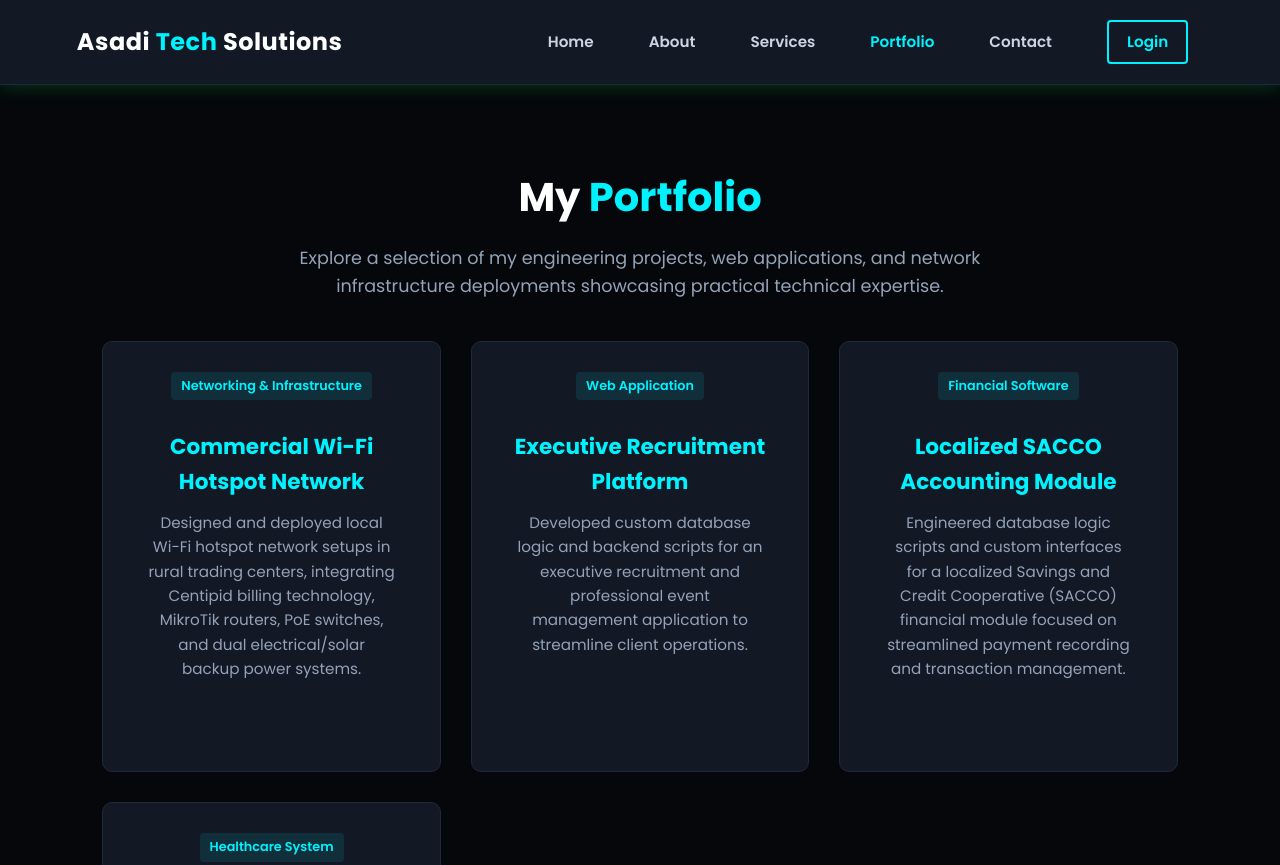
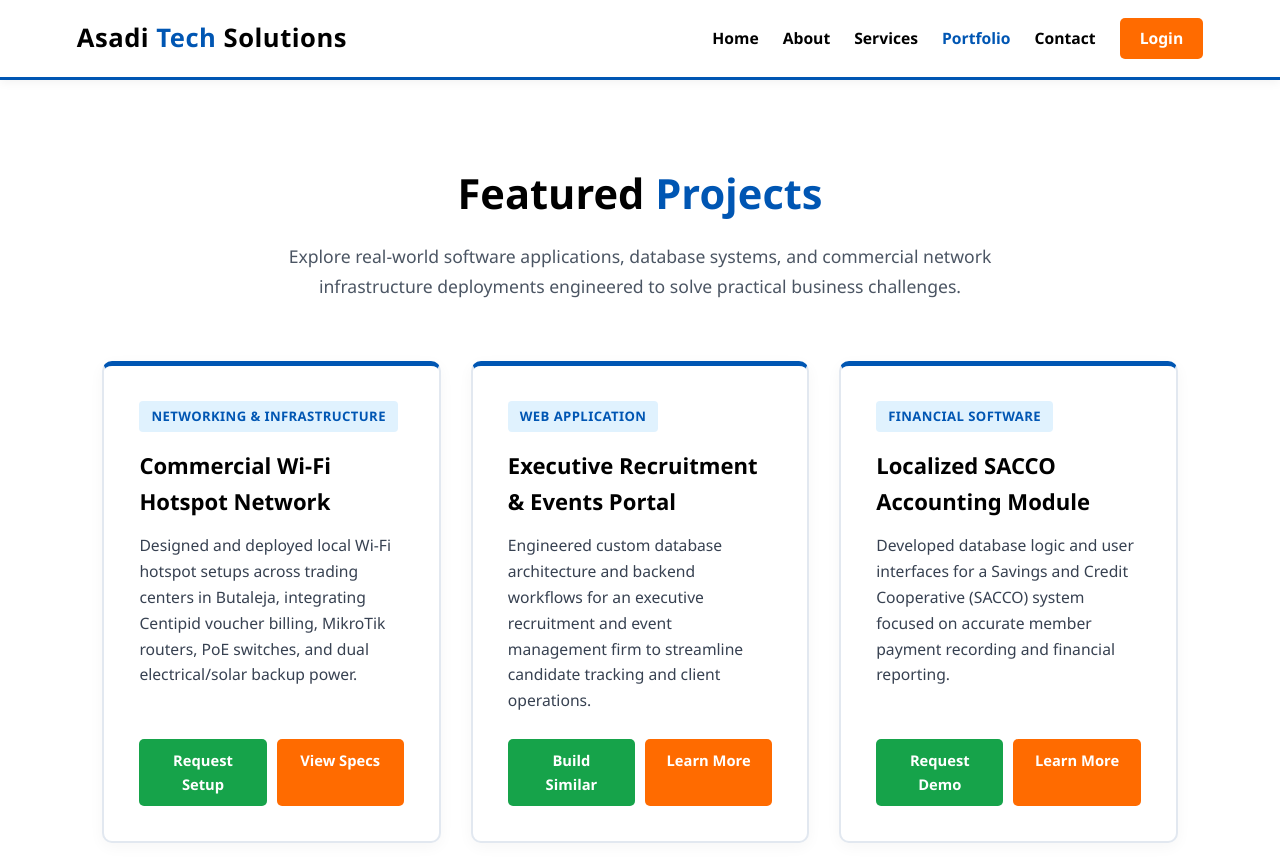
Before and after one commit to biiro123/AsaditechSolutions, a plain HTML site: page portfolio.html in a window 1280 px wide. Shown: the top 865 px of the page. Drawn offline with Linux system fonts and the light colour scheme.

Commit message:
Update portfolio.html

```diff
--- a/portfolio.html
+++ b/portfolio.html
@@ -4,66 +4,69 @@
   <meta charset="UTF-8" />
   <meta name="viewport" content="width=device-width, initial-scale=1.0" />
   <title>Portfolio | Asadi Tech Solutions</title>
-  <link rel="stylesheet" href="style.css" />
   <style>
-    /* Modern Wide-Screen Layout & Striking Aesthetics */
+    /* Reset & Theme Styles (White, Blue, Black + Orange & Green Buttons) */
     * { box-sizing: border-box; margin: 0; padding: 0; }
     body {
       font-family: 'Segoe UI', Tahoma, Geneva, Verdana, sans-serif;
-      background-color: #0b0e14;
-      color: #f8fafc;
+      background-color: #ffffff;
+      color: #111827;
       line-height: 1.6;
       width: 100%;
       overflow-x: hidden;
     }
 
-    /* Navigation Bar */
+    /* Strictly Horizontal Navigation Bar */
     header {
       display: flex !important;
+      flex-direction: row !important;
       justify-content: space-between !important;
       align-items: center !important;
-      padding: 20px 6% !important;
-      background-color: #121824 !important;
-      border-bottom: 1px solid #1e293b !important;
+      padding: 18px 6% !important;
+      background-color: #ffffff !important;
+      border-bottom: 3px solid #0056b3 !important;
       position: sticky;
       top: 0;
       z-index: 1000;
       width: 100%;
+      box-shadow: 0 2px 10px rgba(0, 0, 0, 0.06);
     }
     .logo {
-      font-size: 1.5rem;
-      font-weight: bold;
-      color: #ffffff;
+      font-size: 1.6rem;
+      font-weight: 800;
+      color: #000000;
       letter-spacing: 0.5px;
+      white-space: nowrap;
     }
-    .logo span { color: #00f2fe; }
+    .logo span { color: #0056b3; }
     nav {
-      display: flex;
-      align-items: center;
-      gap: 25px;
+      display: flex !important;
+      flex-direction: row !important;
+      align-items: center !important;
+      gap: 24px !important;
       flex-wrap: wrap;
     }
     nav a {
-      text-decoration: none;
-      color: #cbd5e1;
-      font-weight: 600;
-      font-size: 0.95rem;
-      transition: color 0.3s ease;
+      text-decoration: none !important;
+      color: #000000 !important;
+      font-weight: 600 !important;
+      font-size: 0.98rem !important;
+      transition: color 0.2s ease;
     }
     nav a:hover, nav a.active {
-      color: #00f2fe;
+      color: #0056b3 !important;
     }
     .login-btn {
-      background: transparent;
-      border: 2px solid #00f2fe;
-      color: #00f2fe;
-      padding: 8px 18px;
-      border-radius: 4px;
-      transition: all 0.3s ease;
+      background-color: #ff6b00 !important;
+      color: #ffffff !important;
+      padding: 8px 20px !important;
+      border-radius: 5px !important;
+      font-weight: bold !important;
+      transition: background-color 0.2s ease;
     }
     .login-btn:hover {
-      background: #00f2fe;
-      color: #0b0e14;
+      background-color: #e05e00 !important;
+      color: #ffffff !important;
     }
 
     /* Portfolio Section */
@@ -72,84 +75,161 @@
       max-width: 1400px;
       margin: 0 auto;
     }
-    .portfolio-container h2 {
-      font-size: 2.5rem;
+    .section-header {
+      text-align: center;
+      max-width: 800px;
+      margin: 0 auto 60px auto;
+    }
+    .section-header h2 {
+      font-size: 2.6rem;
+      font-weight: 800;
       margin-bottom: 15px;
-      color: #ffffff;
-      text-align: center;
+      color: #000000;
     }
-    .portfolio-container h2 span { color: #00f2fe; }
-    .portfolio-subtitle {
-      font-size: 1.15rem;
-      color: #94a3b8;
-      max-width: 800px;
-      margin: 0 auto 50px auto;
-      text-align: center;
+    .section-header h2 span { color: #0056b3; }
+    .section-header p {
+      color: #4b5563;
+      font-size: 1.1rem;
       line-height: 1.7;
     }
 
-    /* Portfolio Grid */
+    /* Portfolio Cards Grid */
     .portfolio-grid {
       display: grid;
-      grid-template-columns: repeat(auto-fit, minmax(280px, 1fr));
+      grid-template-columns: repeat(auto-fit, minmax(300px, 1fr));
       gap: 30px;
     }
-    .portfolio-item {
-      background-color: #121824;
-      border: 1px solid #1e293b;
+    .portfolio-card {
+      background-color: #ffffff;
+      border: 2px solid #e2e8f0;
+      border-top: 5px solid #0056b3;
       border-radius: 10px;
-      padding: 30px;
-      transition: transform 0.3s, border-color 0.3s;
+      padding: 35px;
+      transition: transform 0.3s, box-shadow 0.3s, border-color 0.3s;
+      box-shadow: 0 4px 15px rgba(0, 0, 0, 0.04);
       display: flex;
       flex-direction: column;
       justify-content: space-between;
     }
-    .portfolio-item:hover {
-      transform: translateY(-5px);
-      border-color: #00f2fe;
-    }
-    .portfolio-item h3 {
-      font-size: 1.35rem;
-      margin-bottom: 12px;
-      color: #00f2fe;
-    }
-    .portfolio-item p {
-      color: #94a3b8;
-      font-size: 0.95rem;
-      line-height: 1.6;
+    .portfolio-card:hover {
+      transform: translateY(-6px);
+      box-shadow: 0 12px 30px rgba(0, 86, 179, 0.12);
+      border-color: #0056b3;
     }
     .badge {
       display: inline-block;
-      background: rgba(0, 242, 254, 0.1);
-      color: #00f2fe;
-      padding: 4px 10px;
+      background-color: #e0f2fe;
+      color: #0056b3;
+      padding: 5px 12px;
       border-radius: 4px;
-      font-size: 0.8rem;
-      font-weight: 600;
+      font-size: 0.82rem;
+      font-weight: 700;
+      margin-bottom: 16px;
+      text-transform: uppercase;
+      letter-spacing: 0.4px;
+      width: fit-content;
+    }
+    .portfolio-card h3 {
+      font-size: 1.38rem;
+      margin-bottom: 14px;
+      color: #000000;
+    }
+    .portfolio-card p {
+      color: #374151;
+      font-size: 0.98rem;
+      margin-bottom: 25px;
+      line-height: 1.65;
+    }
+    .card-actions {
+      display: flex;
+      gap: 10px;
+      flex-wrap: wrap;
+    }
+    .btn-green {
+      background-color: #16a34a;
+      color: #ffffff;
+      padding: 10px 20px;
+      border-radius: 5px;
+      text-decoration: none;
+      font-weight: bold;
+      font-size: 0.92rem;
+      transition: background-color 0.2s;
+      flex: 1;
+      text-align: center;
+    }
+    .btn-green:hover {
+      background-color: #15803d;
+    }
+    .btn-orange {
+      background-color: #ff6b00;
+      color: #ffffff;
+      padding: 10px 20px;
+      border-radius: 5px;
+      text-decoration: none;
+      font-weight: bold;
+      font-size: 0.92rem;
+      transition: background-color 0.2s;
+      flex: 1;
+      text-align: center;
+    }
+    .btn-orange:hover {
+      background-color: #e05e00;
+    }
+
+    /* High-Contrast Black & Blue CTA Section */
+    .cta-strip {
+      background-color: #000000;
+      color: #ffffff;
+      padding: 60px 8%;
+      text-align: center;
+      border-top: 4px solid #0056b3;
+      margin-top: 80px;
+    }
+    .cta-strip h2 {
+      font-size: 2.1rem;
       margin-bottom: 15px;
-      width: fit-content;
+      color: #ffffff;
+    }
+    .cta-strip h2 span { color: #38bdf8; }
+    .cta-strip p {
+      color: #e5e7eb;
+      max-width: 650px;
+      margin: 0 auto 30px auto;
+      font-size: 1.1rem;
+    }
+    .cta-buttons {
+      display: flex;
+      justify-content: center;
+      gap: 16px;
+      flex-wrap: wrap;
+    }
+    .cta-buttons .btn-green,
+    .cta-buttons .btn-orange {
+      flex: initial;
+      padding: 14px 30px;
+      font-size: 1rem;
     }
 
     /* Footer */
     footer {
       text-align: center;
-      padding: 30px;
-      background-color: #121824;
-      color: #64748b;
-      border-top: 1px solid #1e293b;
+      padding: 25px;
+      background-color: #0056b3;
+      color: #ffffff;
+      font-weight: 500;
       font-size: 0.95rem;
-      margin-top: 60px;
     }
 
     @media (max-width: 768px) {
-      .portfolio-container h2 { font-size: 2rem; }
-      header { padding: 15px 5%; }
+      header { padding: 15px 4% !important; }
+      nav { gap: 14px !important; }
+      .section-header h2 { font-size: 2.1rem; }
     }
   </style>
 </head>
 <body>
 
-  <!-- Navigation Bar -->
+  <!-- Horizontal Navigation Bar -->
   <header>
     <div class="logo">Asadi <span>Tech</span> Solutions</div>
     <nav>
@@ -164,53 +244,79 @@
 
   <!-- Portfolio Section -->
   <section class="portfolio-section">
-    <div class="portfolio-container">
-      <h2>My <span>Portfolio</span></h2>
-      <p class="portfolio-subtitle">Explore a selection of my engineering projects, web applications, and network infrastructure deployments showcasing practical technical expertise.</p>
+    <div class="section-header">
+      <h2>Featured <span>Projects</span></h2>
+      <p>Explore real-world software applications, database systems, and commercial network infrastructure deployments engineered to solve practical business challenges.</p>
+    </div>
 
     <div class="portfolio-grid">
       <!-- Project 1 -->
-        <div class="portfolio-item">
+      <div class="portfolio-card">
         <div>
           <span class="badge">Networking & Infrastructure</span>
           <h3>Commercial Wi-Fi Hotspot Network</h3>
-            <p>Designed and deployed local Wi-Fi hotspot network setups in rural trading centers, integrating Centipid billing technology, MikroTik routers, PoE switches, and dual electrical/solar backup power systems.</p>
+          <p>Designed and deployed local Wi-Fi hotspot setups across trading centers in Butaleja, integrating Centipid voucher billing, MikroTik routers, PoE switches, and dual electrical/solar backup power.</p>
+        </div>
+        <div class="card-actions">
+          <a href="contact.html" class="btn-green">Request Setup</a>
+          <a href="services.html" class="btn-orange">View Specs</a>
         </div>
       </div>
 
       <!-- Project 2 -->
-        <div class="portfolio-item">
+      <div class="portfolio-card">
         <div>
           <span class="badge">Web Application</span>
-            <h3>Executive Recruitment Platform</h3>
-            <p>Developed custom database logic and backend scripts for an executive recruitment and professional event management application to streamline client operations.</p>
+          <h3>Executive Recruitment & Events Portal</h3>
+          <p>Engineered custom database architecture and backend workflows for an executive recruitment and event management firm to streamline candidate tracking and client operations.</p>
+        </div>
+        <div class="card-actions">
+          <a href="contact.html" class="btn-green">Build Similar</a>
+          <a href="services.html" class="btn-orange">Learn More</a>
         </div>
       </div>
 
       <!-- Project 3 -->
-        <div class="portfolio-item">
+      <div class="portfolio-card">
         <div>
           <span class="badge">Financial Software</span>
           <h3>Localized SACCO Accounting Module</h3>
-            <p>Engineered database logic scripts and custom interfaces for a localized Savings and Credit Cooperative (SACCO) financial module focused on streamlined payment recording and transaction management.</p>
+          <p>Developed database logic and user interfaces for a Savings and Credit Cooperative (SACCO) system focused on accurate member payment recording and financial reporting.</p>
+        </div>
+        <div class="card-actions">
+          <a href="contact.html" class="btn-green">Request Demo</a>
+          <a href="services.html" class="btn-orange">Learn More</a>
         </div>
       </div>
 
       <!-- Project 4 -->
-        <div class="portfolio-item">
+      <div class="portfolio-card">
         <div>
           <span class="badge">Healthcare System</span>
           <h3>Mpumude Clinic & Laboratory System</h3>
-            <p>Constructed local database applications and record-keeping software tailored for clinical patient record management and laboratory diagnostic tracking.</p>
+          <p>Constructed a custom local database application for clinical patient record management, consultation tracking, and laboratory diagnostic workflows.</p>
         </div>
+        <div class="card-actions">
+          <a href="contact.html" class="btn-green">Request Demo</a>
+          <a href="services.html" class="btn-orange">Learn More</a>
         </div>
       </div>
     </div>
   </section>
 
+  <!-- High-Contrast Black & Blue CTA Strip -->
+  <section class="cta-strip">
+    <h2>Have a Project Idea in <span>Mind?</span></h2>
+    <p>Whether you need a business website, custom database system, or commercial Wi-Fi installation, let's bring it to life.</p>
+    <div class="cta-buttons">
+      <a href="https://wa.me/256742859178?text=Hello%20AsadiTech,%20I%20saw%20your%20portfolio%20and%20want%20to%20discuss%20a%20project." target="_blank" class="btn-green">Chat on WhatsApp</a>
+      <a href="contact.html" class="btn-orange">Get a Quote</a>
+    </div>
+  </section>
+
   <!-- Footer -->
   <footer>
-    <p>© 2026 Asadi Tech Solutions | Engineered with excellence by Biiro Asadi</p>
+    <p>© 2026 Asadi Tech Solutions — Butaleja, Uganda | Designed by Biiro Asadi</p>
   </footer>
 
 </body>
```
Lines whose indentation alone changed are shown as unchanged.
